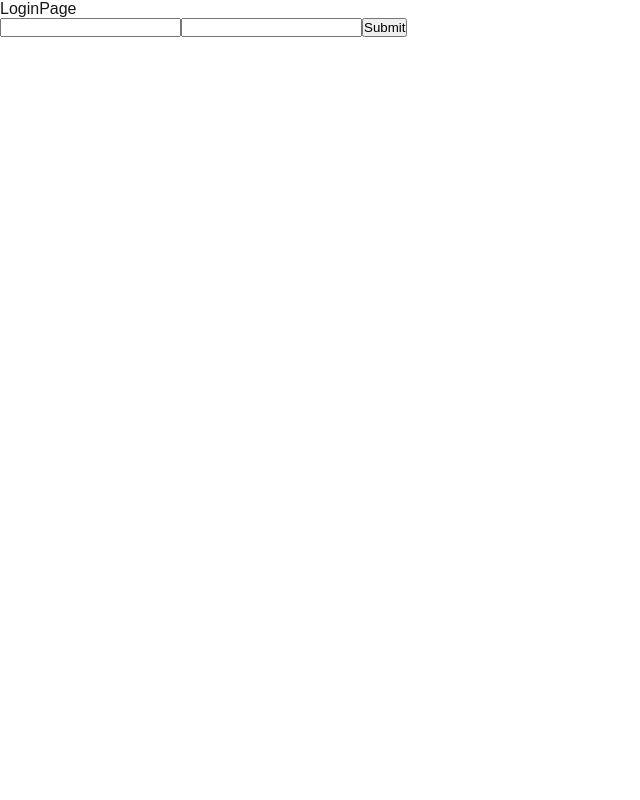
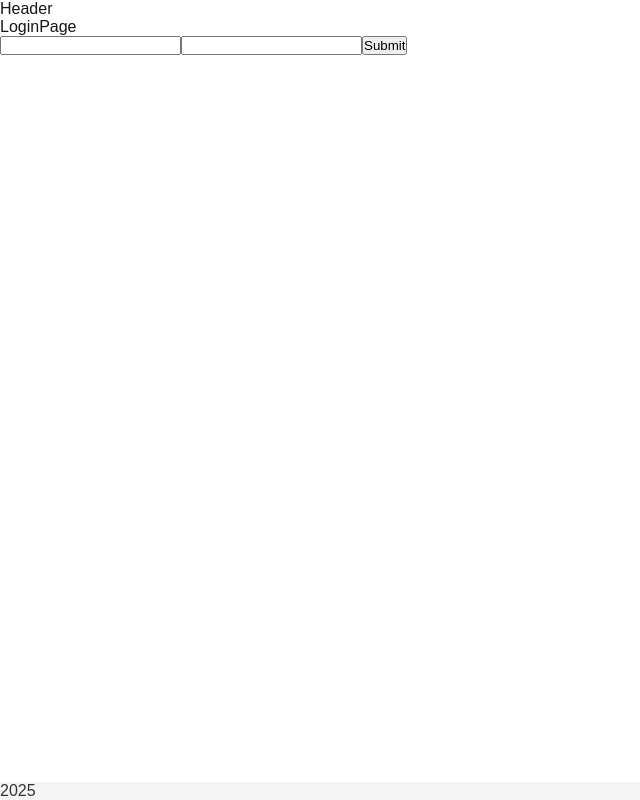
Before and after one commit to DVORAKIwasIhere/login_application, a Next.js app: page /login in a window 1280 px wide. Shown: the whole page, without its empty margins (0-640 px from the left). Built offline with nearby package versions, Linux system fonts and the light colour scheme.

Commit message:
chore: footer and header add to layout

```diff
--- /dev/null
+++ b/src/app/layout.module.scss
@@ -0,0 +1,5 @@
+.wrapper {
+  min-height: 100vh;;
+  display: grid;
+  grid-template-rows: auto 1fr auto;
+}
--- a/src/app/layout.tsx
+++ b/src/app/layout.tsx
@@ -1,6 +1,9 @@
 import type { Metadata } from "next";
 import { Geist, Geist_Mono } from "next/font/google";
 import "./globals.css";
+import Header from "@/components/Header";
+import Footer from "@/components/Footer";
+import styles from "./layout.module.scss";
 
 const geistSans = Geist({
   variable: "--font-geist-sans",
@@ -15,9 +18,7 @@ const geistMono = Geist_Mono({
 export const metadata: Metadata = {
   title: "AbeloHost test app",
   description: "login + shop application",
-  icons: {
-
-  }
+  icons: {},
 };
 
 export default function RootLayout({
@@ -28,7 +29,11 @@ export default function RootLayout({
   return (
     <html lang="en">
       <body className={`${geistSans.variable} ${geistMono.variable}`}>
-        {children}
+        <div className={styles.wrapper}>
+          <Header></Header>
+          <main>{children}</main>
+          <Footer></Footer>
+        </div>
         <link rel="icon" href="/favicon.ico" sizes="any" />
       </body>
     </html>
--- /dev/null
+++ b/src/components/Footer/Footer.module.scss
@@ -0,0 +1,16 @@
+//Содержит текущий год и текст:
+
+// Для авторизованного пользователя: текущий год и "Logged as {user email}".
+// Для неавторизованного пользователя: только текущий год.
+
+.footer {
+    position: relative;
+    width: 100%;
+    background-color: #f5f5f5;
+    color: #333;
+}
+
+.footer__text {
+    text-align: center;
+    padding: 20px 0;
+}
--- /dev/null
+++ b/src/components/Footer/index.tsx
@@ -0,0 +1,14 @@
+"use client";
+import React from "react";
+import { useUserStore } from "@/store/user";
+import styles from "./Footer.module.scss";
+
+const Footer = () => {
+  const user = useUserStore((state) => state.user);
+  return (
+  <div className={styles.footer}>
+    <div>{new Date().getFullYear()}</div>
+    {user? "Logged as " + user.email : ""}</div>);
+};
+
+export default Footer;
--- /dev/null
+++ b/src/components/Header/index.tsx
@@ -0,0 +1,8 @@
+import React from "react";
+
+const Header = () => {
+  return <div>Header</div>;
+};
+
+
+export default Header;
```
Also changed, not shown: src/components/Header/Header.module.scss (added, +13 -0 lines).
